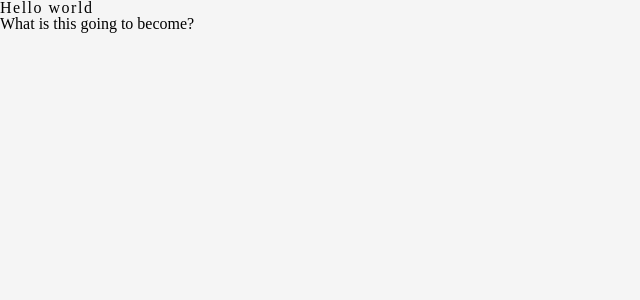
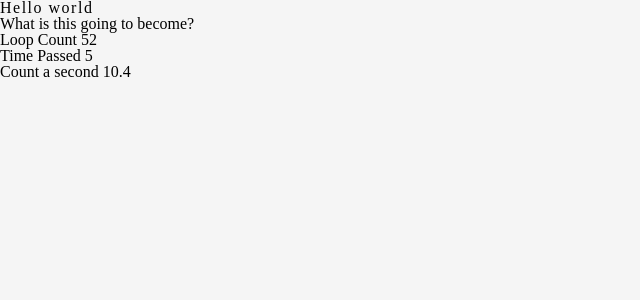
Before and after one commit to LiamMyles/auto-battler, a Next.js app: page / in a window 1280 px wide. Shown: the top 300 px of the page, without its empty margins (0-640 px from the left). Built offline with nearby package versions, Linux system fonts and the light colour scheme.

Commit message:
Basic game loop prototype

```diff
--- a/pages/index.tsx
+++ b/pages/index.tsx
@@ -1,14 +1,53 @@
 import Head from "next/head"
+import { useEffect, useRef, useState } from "react"
 
 export default function Home() {
+  const [count, setCount] = useState(0)
+  const [timePassed, setTimePassed] = useState(0)
+  const requestedAnimationId = useRef(0)
+  const startTime = useRef(0)
+
+  useEffect(() => {
+    startTime.current = Date.now()
+    const test = (currentTiming: number, lastRunTiming?: number) => {
+      let newLastRunTiming = lastRunTiming ?? 0
+      const speed = 100
+      const secondsPassed = Math.round(
+        Math.abs(startTime.current - Date.now()) / 1000
+      )
+      setTimePassed(secondsPassed)
+
+      if (
+        lastRunTiming === undefined ||
+        currentTiming - lastRunTiming > speed
+      ) {
+        setCount((previousState) => previousState + 1)
+        newLastRunTiming = currentTiming
+      }
+
+      requestedAnimationId.current = requestAnimationFrame((newCurrentTiming) =>
+        test(newCurrentTiming, newLastRunTiming)
+      )
+    }
+
+    requestAnimationFrame(test)
+    return () => {
+      cancelAnimationFrame(requestedAnimationId.current)
+      setCount(0)
+    }
+  }, [])
+
   return (
     <>
       <Head>
-        <title>Create Next App</title>
+        <title>Auto Battler</title>
         <link rel="icon" href="/favicon.ico" />
       </Head>
       <h1>Hello world</h1>
       <p>What is this going to become?</p>
+      <p>Loop Count {count}</p>
+      <p>Time Passed {timePassed}</p>
+      <p>Count a second {count / timePassed}</p>
     </>
   )
 }
```
